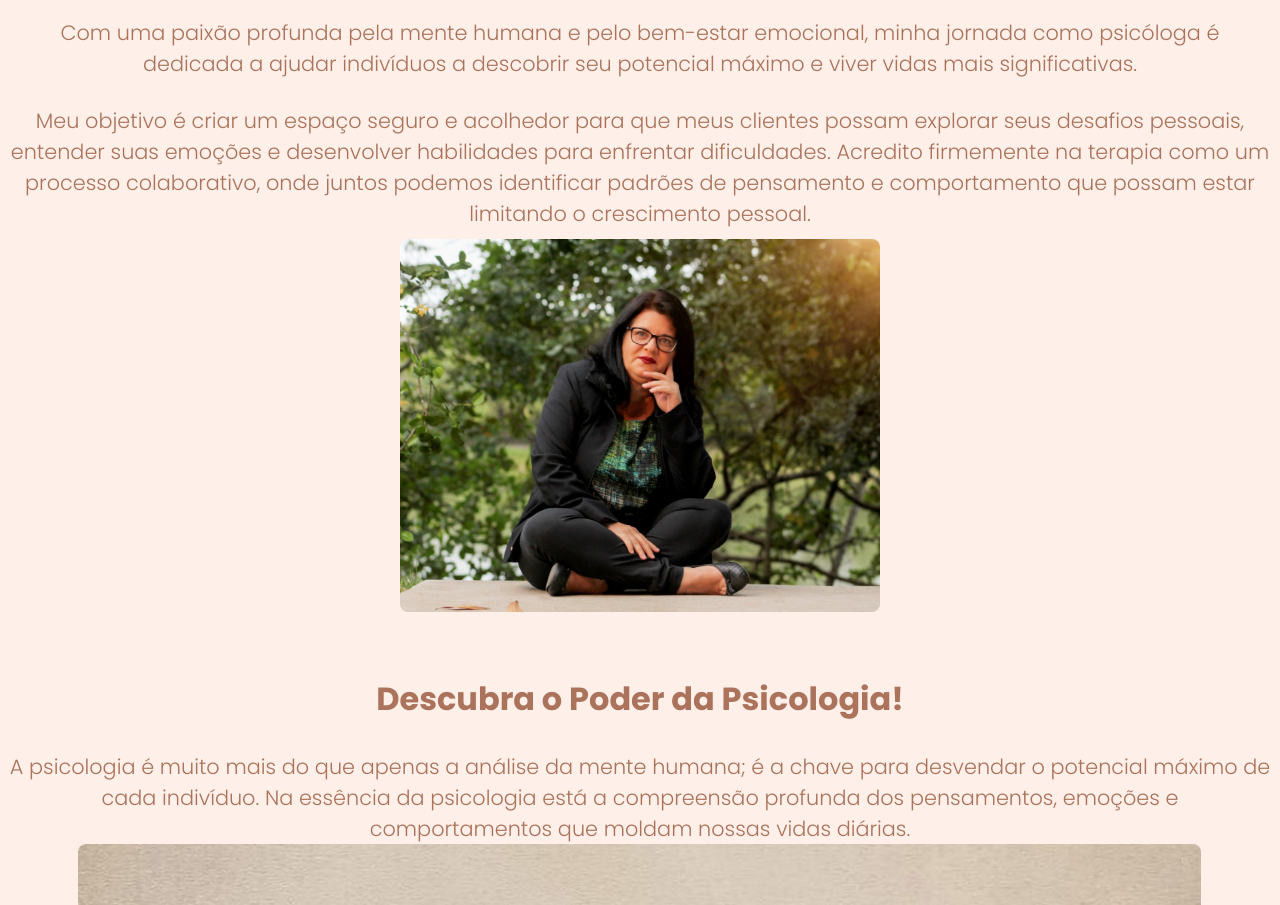
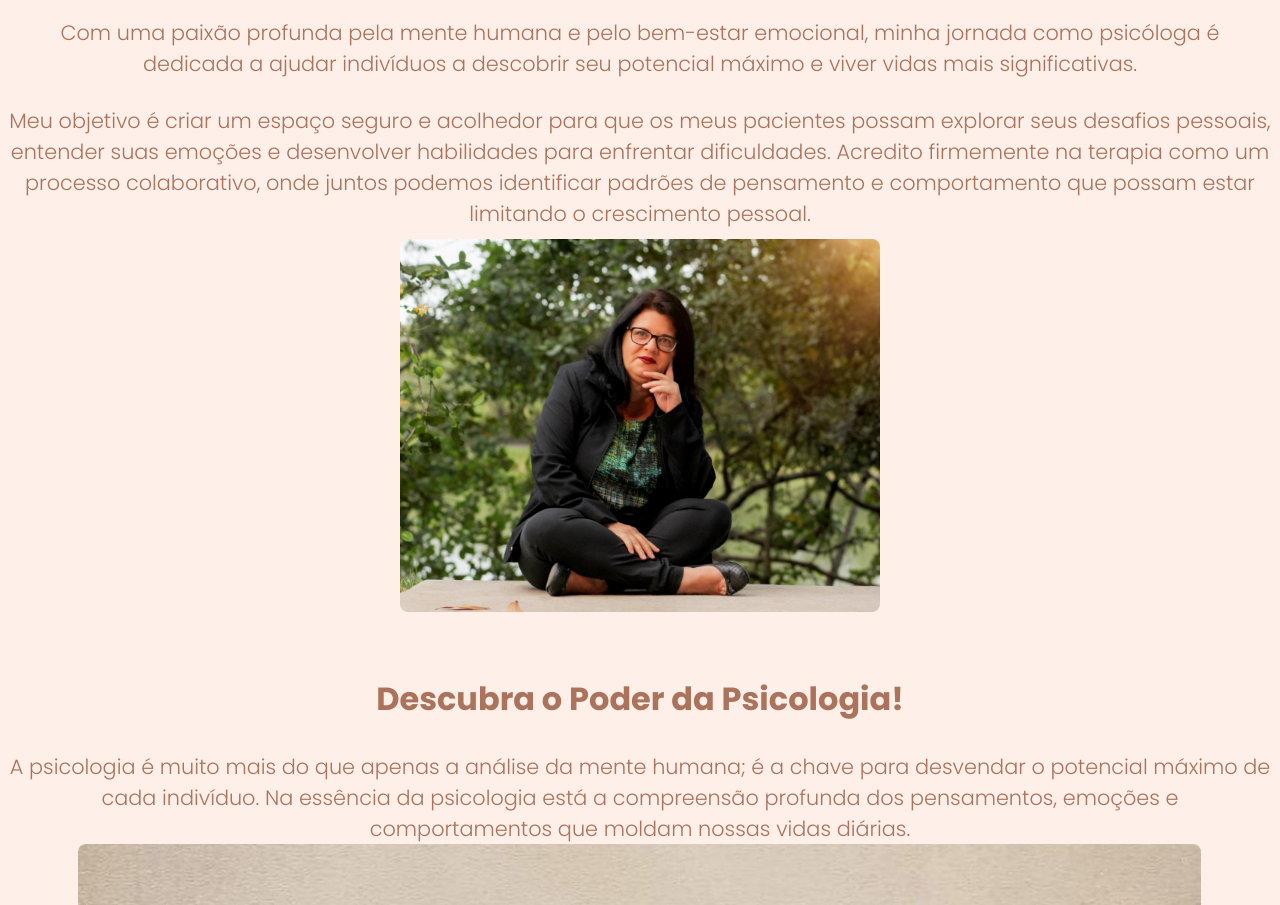
Before and after one commit to IgorGProg/LP-HelenaPenna, a plain HTML site: page index.html in a window 1280 px wide. Shown: the part 1374-2279 px from the top of the page. Drawn offline with nearby package versions, Linux system fonts and the light colour scheme.

Commit message:
IndexFixed

```diff
--- a/index.html
+++ b/index.html
@@ -122,8 +122,8 @@
 
           <div class="txt-itens">
             <p>
-              Meu objetivo é criar um espaço seguro e acolhedor para que meus
-              clientes possam explorar seus desafios pessoais, entender suas
+              Meu objetivo é criar um espaço seguro e acolhedor para que os meus
+              pacientes possam explorar seus desafios pessoais, entender suas
               emoções e desenvolver habilidades para enfrentar dificuldades.
               Acredito firmemente na terapia como um processo colaborativo, onde
               juntos podemos identificar padrões de pensamento e comportamento
```
